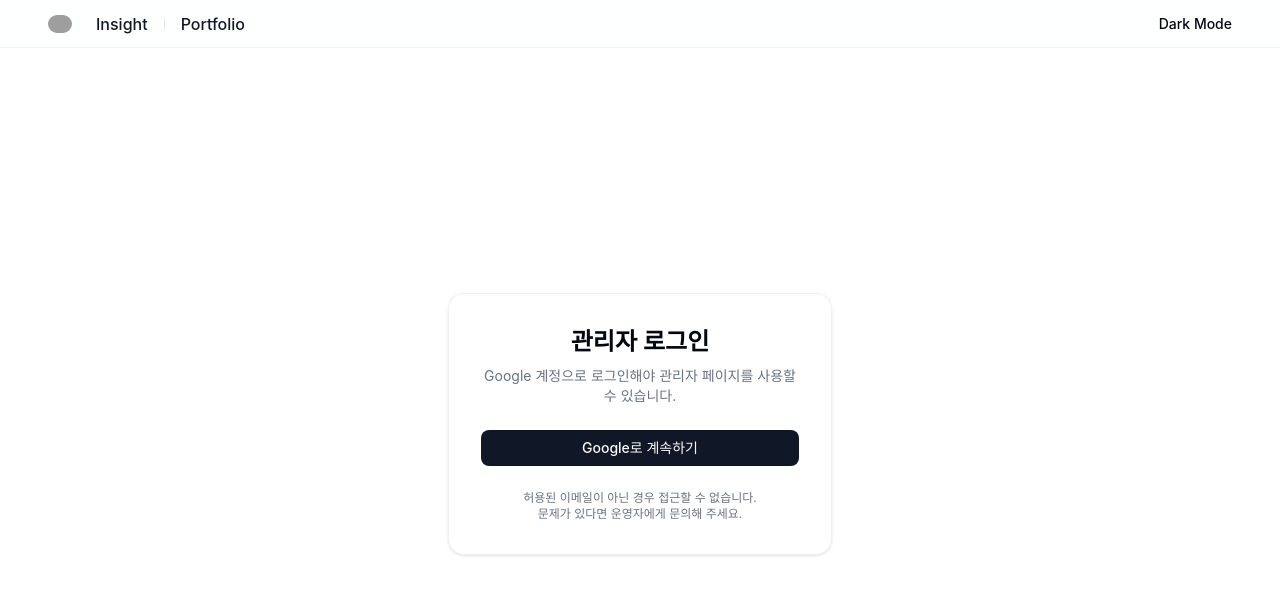
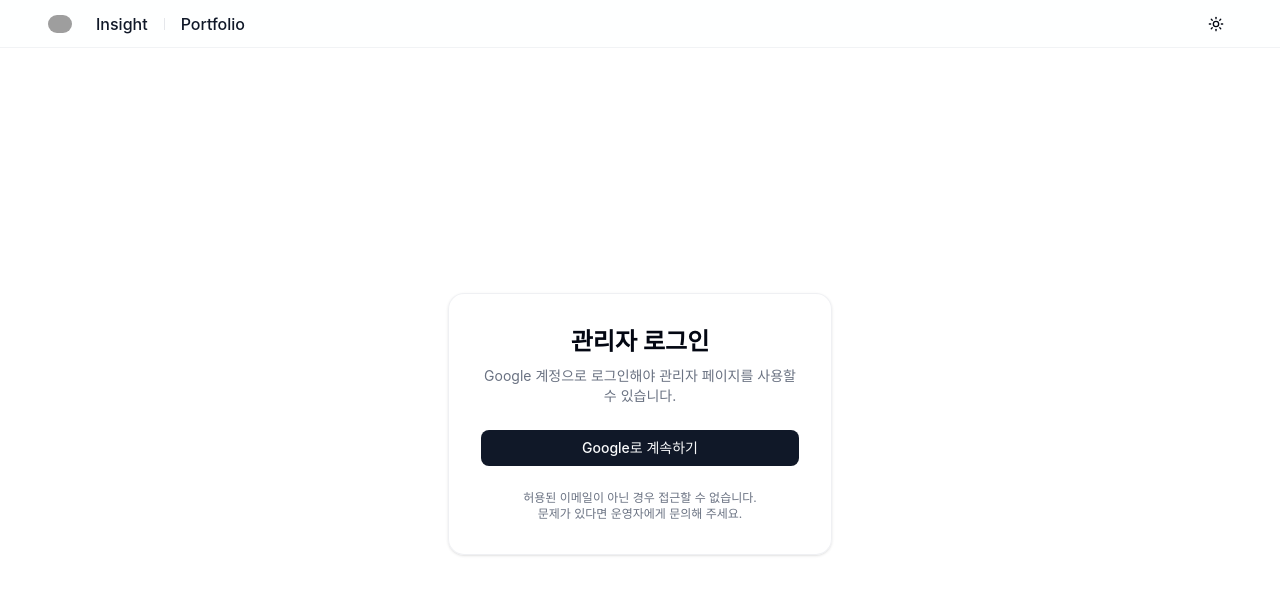
Before and after one commit to seunjin/jinseun-content, a Next.js app: page /admin/signin in a window 1280 px wide. Shown: the top 594 px of the page. Built offline with nearby package versions, Linux system fonts and the light colour scheme; no server answers; grey boxes are pictures that could not be loaded; a web font is replaced by a local one; what drizzle-zod would draw is missing.

Commit message:
feat: switch 추가 및 아이콘 수정

```diff
--- a/src/ui/components/LogoutButton.tsx
+++ b/src/ui/components/LogoutButton.tsx
@@ -1,8 +1,10 @@
 "use client";
 
 import { createClient } from "@shared/lib/supabase/client.supabase";
+import { Button } from "@ui/shadcn/components";
 import { useRouter } from "next/navigation";
 import { useCallback } from "react";
+import Icon from "./lucide-icons/Icon";
 
 const supabase = createClient();
 
@@ -16,12 +18,13 @@
   }, [router]);
 
   return (
-    <button
+    <Button
+      variant={"ghost"}
+      size={"icon-sm"}
       type="button"
       onClick={handleLogout}
-      className="text-sm font-medium"
     >
-      로그아웃
-    </button>
+      <Icon name="LogOut" />
+    </Button>
   );
 }
--- a/src/ui/components/ThemeToggleButton.tsx
+++ b/src/ui/components/ThemeToggleButton.tsx
@@ -1,26 +1,31 @@
 "use client";
+import { Button } from "@ui/shadcn/components";
 import { useTheme } from "next-themes";
 import { useEffect, useState } from "react";
+import Icon from "./lucide-icons/Icon";
 
 const ThemeToggleButton = () => {
   const { theme, resolvedTheme, setTheme } = useTheme();
   const [mounted, setMounted] = useState(false);
   useEffect(() => setMounted(true), []);
 
+  if (!mounted) {
+    return null; // 또는 로딩용 스켈레톤
+  }
+
   const current = (resolvedTheme ?? theme) as "light" | "dark" | undefined;
   const next = current === "dark" ? "light" : "dark";
 
   return (
-    <button
+    <Button
       type="button"
+      suppressHydrationWarning
+      variant={"ghost"}
+      size={"icon-sm"}
       onClick={() => setTheme(next)}
-      aria-label="Toggle color scheme"
-      className="font-medium cursor-pointer"
     >
-      <span suppressHydrationWarning>
-        {!mounted ? "Loading..." : next === "dark" ? "Dark Mode" : "Light Mode"}
-      </span>
-    </button>
+      <Icon name={next === "dark" ? "Sun" : "Moon"} />
+    </Button>
   );
 };
 
--- a/src/ui/components/lucide-icons/icons-palette.ts
+++ b/src/ui/components/lucide-icons/icons-palette.ts
@@ -11,9 +11,12 @@
   ImageOff,
   Lightbulb,
   List,
+  LogOut,
   type LucideIcon,
+  Moon,
   Rocket,
   Save,
+  Sun,
 } from "lucide-react";
 
 export const ICON_PALETTE = {
@@ -31,4 +34,7 @@
   BookOpenCheck,
   Asterisk,
   ImageOff,
+  Moon,
+  Sun,
+  LogOut,
 } satisfies Record<string, LucideIcon>; // icons-palette.ts에서
--- a/src/ui/shadcn/components/switch.tsx
+++ b/src/ui/shadcn/components/switch.tsx
@@ -20,7 +20,7 @@
       <SwitchPrimitive.Thumb
         data-slot="switch-thumb"
         className={cn(
-          "bg-background dark:data-[state=unchecked]:bg-foreground dark:data-[state=checked]:bg-primary-foreground pointer-events-none block size-4 rounded-full ring-0 transition-transform data-[state=checked]:translate-x-[calc(100%-2px)] data-[state=unchecked]:translate-x-0",
+          "bg-background dark:data-[state=unchecked]:bg-foreground dark:data-[state=checked]:bg-primary-foreground pointer-events-none block size-4 rounded-full ring-0 transition-transform data-[state=checked]:translate-x-[calc(100%-2px)] data-[state=unchecked]:translate-x-0 ",
         )}
       />
     </SwitchPrimitive.Root>
```
